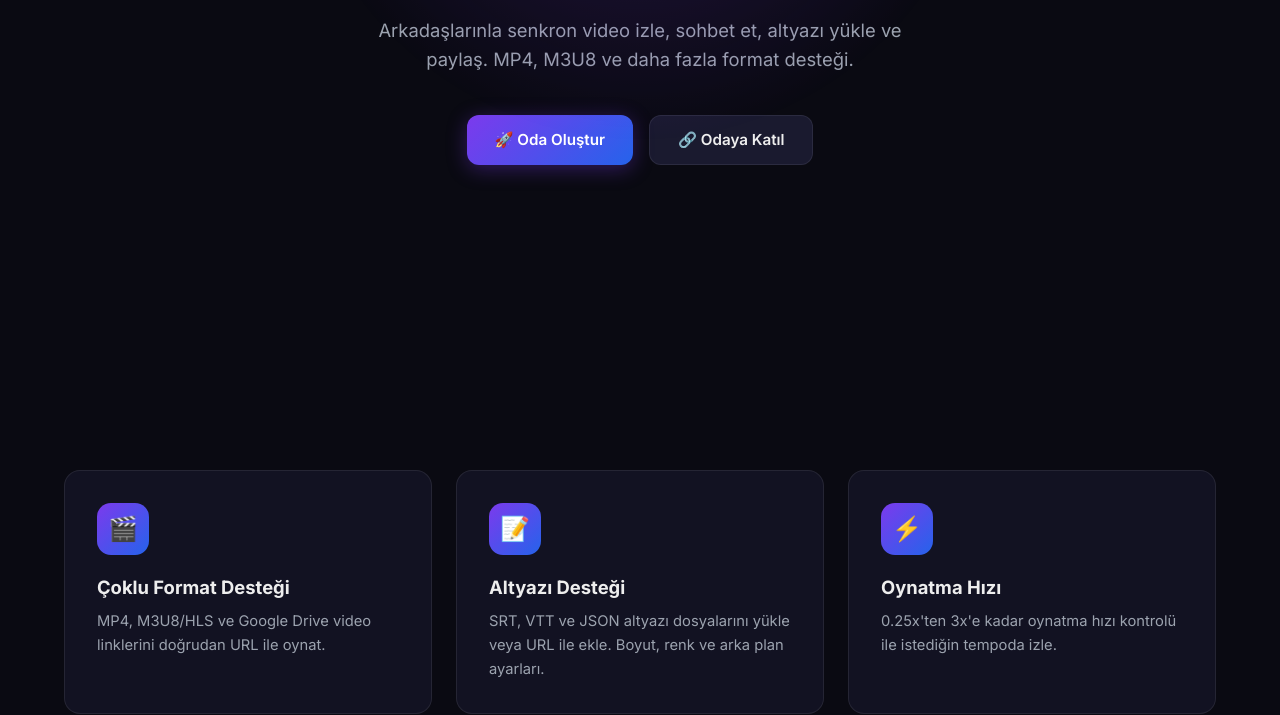
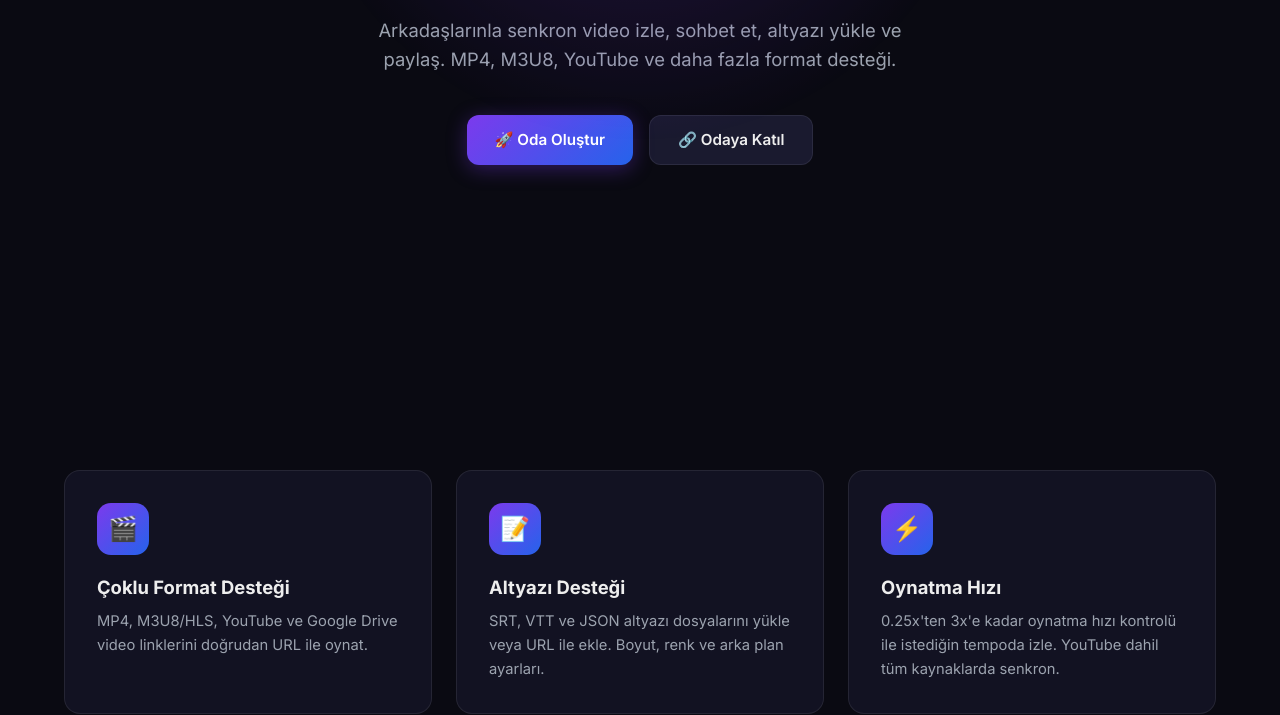
Before and after one commit to akm096/CineVerse, a plain HTML site: page index.html in a window 1280 px wide. Shown: the part 410-1125 px from the top of the page. Drawn offline with Linux system fonts and the light colour scheme.

Commit message:
Add files via upload

```diff
--- a/index.html
+++ b/index.html
@@ -27,7 +27,7 @@
   <section class="hero">
     <div>
       <h1>Birlikte İzle,<br>Birlikte Eğlen</h1>
-      <p>Arkadaşlarınla senkron video izle, sohbet et, altyazı yükle ve paylaş. MP4, M3U8 ve daha fazla format desteği.</p>
+      <p>Arkadaşlarınla senkron video izle, sohbet et, altyazı yükle ve paylaş. MP4, M3U8, YouTube ve daha fazla format desteği.</p>
       <div class="hero-actions">
         <a href="player.html" class="btn btn-primary">🚀 Oda Oluştur</a>
         <a href="player.html?join=true" class="btn btn-secondary">🔗 Odaya Katıl</a>
@@ -41,7 +41,7 @@
       <div class="feature-card">
         <div class="feature-icon">🎬</div>
         <h3>Çoklu Format Desteği</h3>
-        <p>MP4, M3U8/HLS ve Google Drive video linklerini doğrudan URL ile oynat.</p>
+        <p>MP4, M3U8/HLS, YouTube ve Google Drive video linklerini doğrudan URL ile oynat.</p>
       </div>
       <div class="feature-card">
         <div class="feature-icon">📝</div>
@@ -51,7 +51,7 @@
       <div class="feature-card">
         <div class="feature-icon">⚡</div>
         <h3>Oynatma Hızı</h3>
-        <p>0.25x'ten 3x'e kadar oynatma hızı kontrolü ile istediğin tempoda izle.</p>
+        <p>0.25x'ten 3x'e kadar oynatma hızı kontrolü ile istediğin tempoda izle. YouTube dahil tüm kaynaklarda senkron.</p>
       </div>
       <div class="feature-card">
         <div class="feature-icon">👥</div>
```
Also changed, not shown: player.html (+1 -1 lines).
